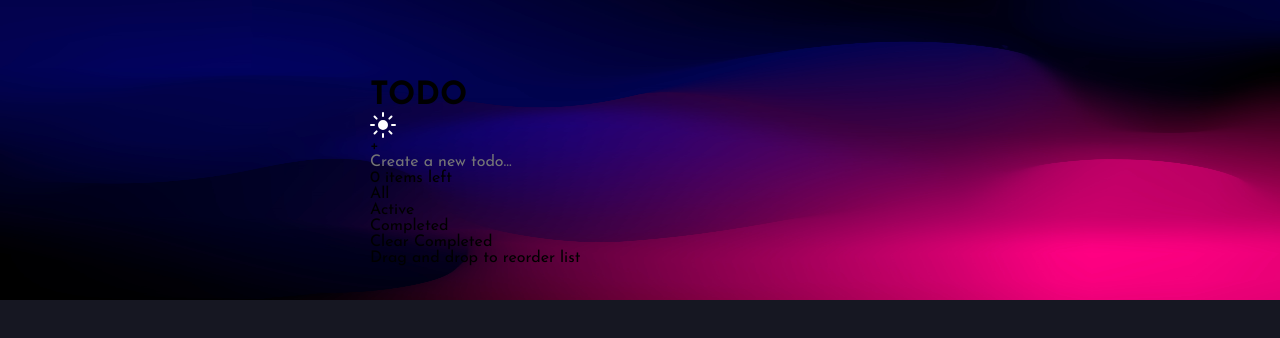
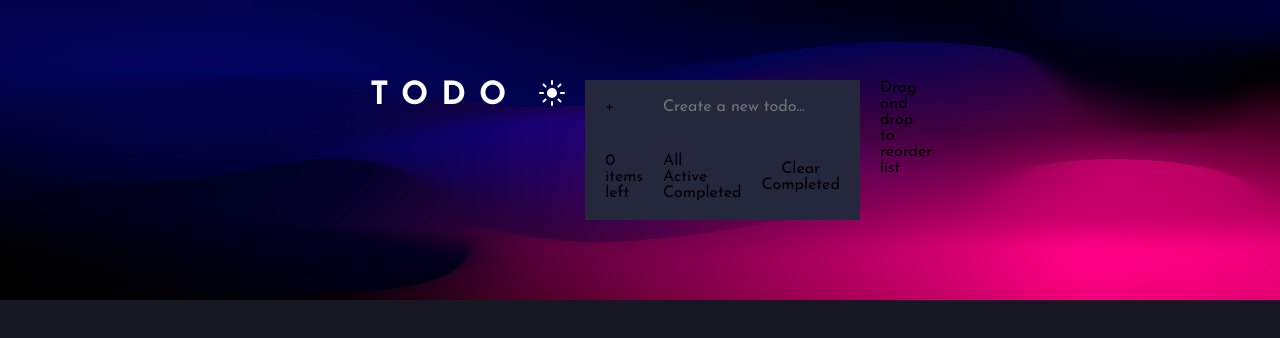
Before and after one commit to DasunNirmal/Todo-List, an Angular app: page / in a window 1280 px wide. Shown: the top 338 px of the page. Built offline with nearby package versions, Linux system fonts and the light colour scheme.

Commit message:
cards css

```diff
--- a/src/styles.css
+++ b/src/styles.css
@@ -109,3 +109,29 @@ button:focus {
 label {
   display: none;
 }
+
+/* ALL ARE CARDS  */
+
+.card {
+  background-color: var(--clr-card-bg);
+  display: flex;
+  justify-content: space-between;
+  align-items: center;
+  padding: 1.9rem 2rem;
+  gap: 2rem;
+}
+
+/* HEADER'S CARD */
+
+header.card {
+  background: transparent;
+  padding: 0;
+  align-items: flex-start;
+}
+
+header.card h1 {
+  color: var(--clr-white);
+  letter-spacing: 1.3rem;
+  font-weight: 700;
+  font-size: calc(var(--base-font) * 2);
+}
```
